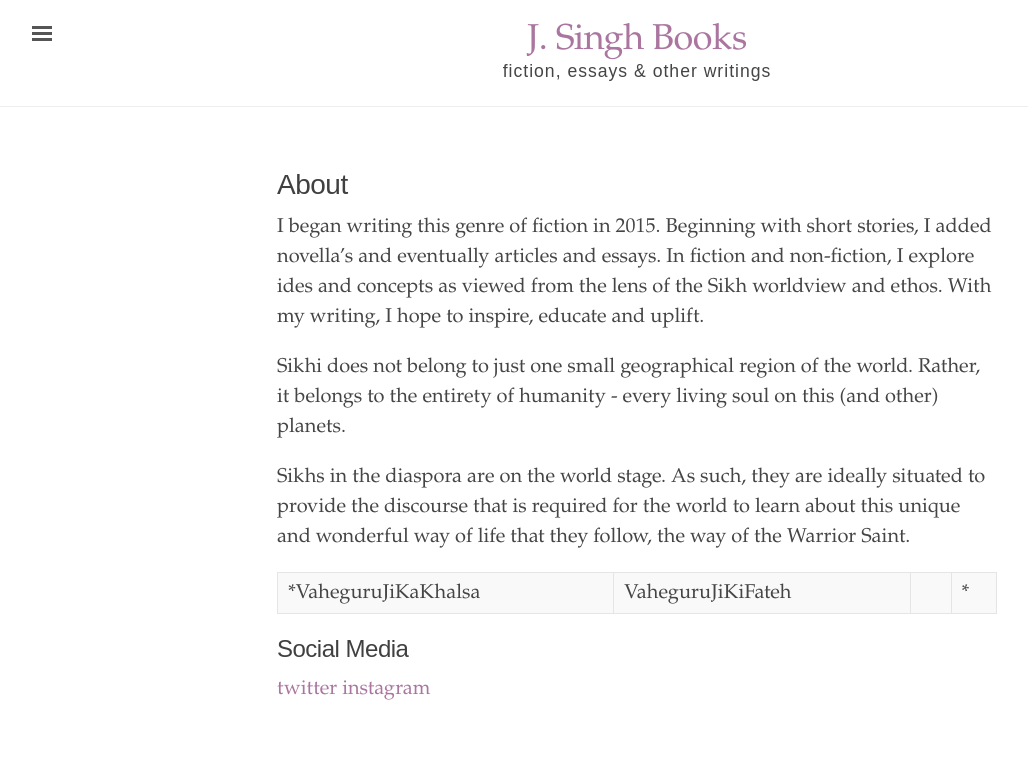
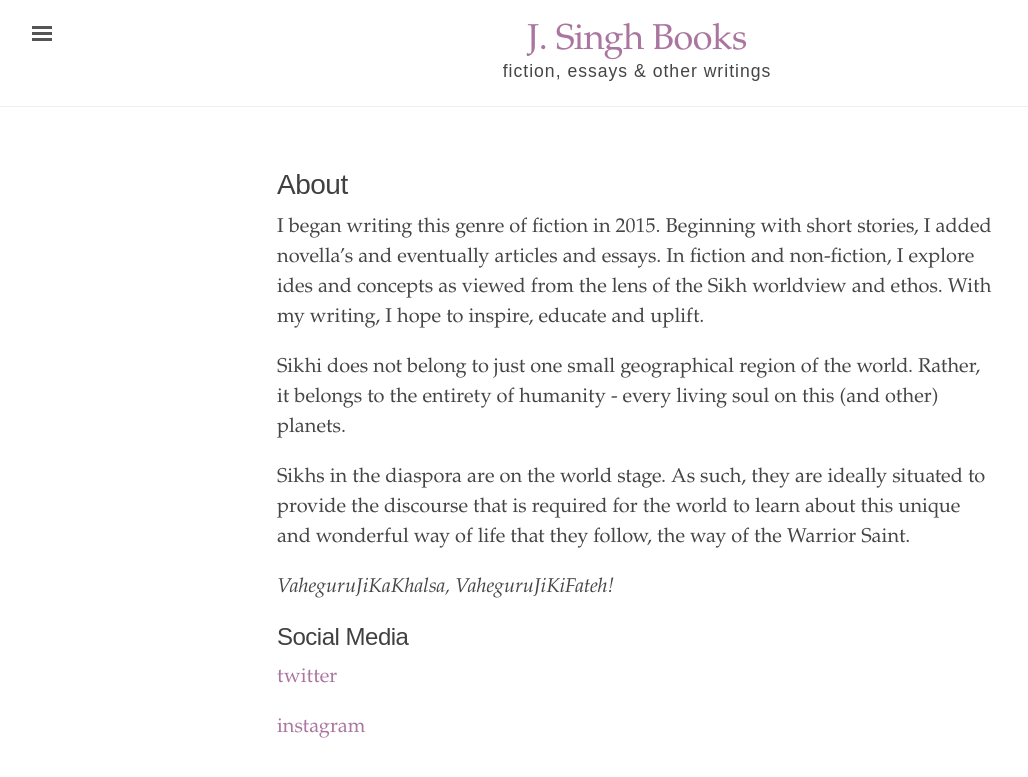
Before and after one commit to jsinghbooks/jsinghbooks.github.io, a Jekyll site: the page built from about.md, in a window 1280 px wide. Shown: the top 777 px of the page, without its empty margins (3-1031 px from the left). Built offline with Jekyll 4.4.1, drawn with Linux system fonts in a browser that asks for light colours.

```diff
--- a/about.md
+++ b/about.md
@@ -15,9 +15,10 @@ Sikhs in the diaspora are on the world stage. As such, they are ideally situated
 the discourse that is required for the world to learn about this unique and wonderful way of
 life that they follow, the way of the Warrior Saint.
 
-*VaheguruJiKaKhalsa|VaheguruJiKiFateh||*
+*VaheguruJiKaKhalsa, VaheguruJiKiFateh!*
 
 ## Social Media
 
 [twitter](https://www.twitter.com/jsinghbooks)
+
 [instagram](https://www.instagram.com/jsinghbooks)
```
